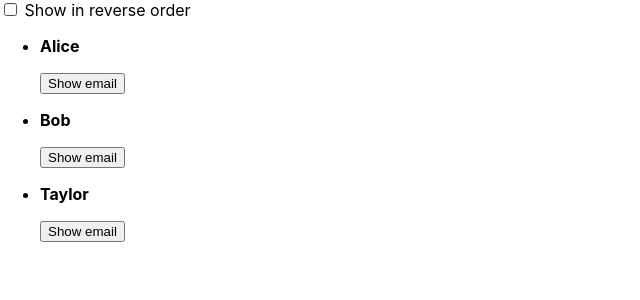
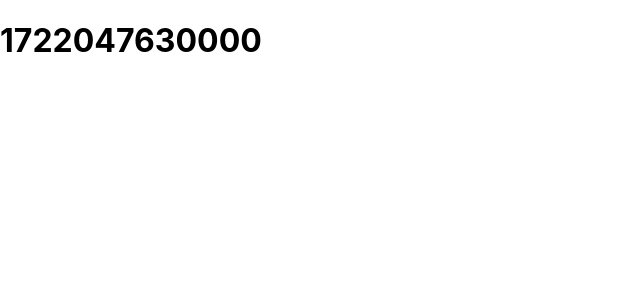
Before and after one commit to phuong2k4/react-project, a React (Create React App) app: page / in a window 1280 px wide. Shown: the top 300 px of the page, without its empty margins (0-640 px from the left). Built offline with nearby package versions, Linux system fonts and the light colour scheme.

Commit message:
useEffect practice

```diff
--- a/src/App.js
+++ b/src/App.js
@@ -3,13 +3,13 @@ import './App.css';
 import React from 'react';
 // import AlbumsMusic from './features/Album/index.jsx';
 // import TodoFeatures from './features/Todo/index.jsx';
-import ContactListEmail from './features/Preserving and Resetting State/Challenge_5/Challenge5.jsx';
+import RenderTimeAsString from './features/Clock_String/index.jsx';
 
 
 function App() {
   return (
     <div className="App">
-      <ContactListEmail />
+      <RenderTimeAsString />
     </div>
   );
 }
--- /dev/null
+++ b/src/features/Clock_String/algorithm/ClockString.jsx
@@ -0,0 +1,17 @@
+import React, { useEffect, useState } from "react";
+
+export default function useClockString(){
+    const [timeString,setTimeString] = useState('');
+    useEffect(()=>{
+        const timeInterval = setInterval(()=>{
+            const now = new Date();
+            const defaultTime = now.getTime();
+            setTimeString(defaultTime);
+        },1000)
+        return () =>{
+            clearInterval(timeInterval);
+        }
+    },[])
+
+    return timeString;
+}
--- /dev/null
+++ b/src/features/Clock_String/index.jsx
@@ -0,0 +1,13 @@
+import React from "react";
+import useClockString from "./algorithm/ClockString.jsx";
+
+
+export default function RenderTimeAsString(){
+    const time = useClockString();
+
+    return (
+        <div>
+            <h1>{time}</h1>
+        </div>
+    )
+}
```
